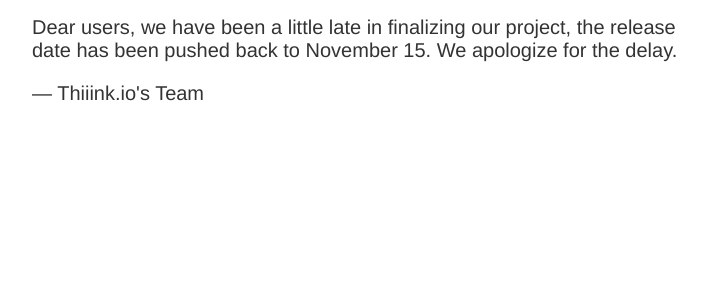
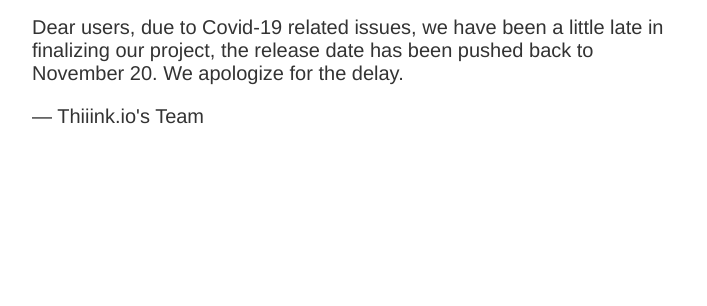
Before and after one commit to HugoDouma/thiiink_waiting, a plain HTML site: page index.html in a window 1280 px wide. Shown: the part 705-1011 px from the top of the page, without its empty margins (283-990 px from the left). Before the commit the page ends 988 px from the top, so only its background shows below. Drawn offline with Linux system fonts and the light colour scheme.

Commit message:
Update index.html

```diff
--- a/index.html
+++ b/index.html
@@ -15,7 +15,7 @@
     <h1>We&rsquo;ll be back soon!</h1>
     <img style="max-width:100%" src="./logo.png">
     <div>
-        <p>Dear users, we have been a little late in finalizing our project, the release date has been pushed back to November 15. We apologize for the delay.</p>
+        <p>Dear users, due to Covid-19 related issues, we have been a little late in finalizing our project, the release date has been pushed back to November 20. We apologize for the delay.</p>
         <p>&mdash; Thiiink.io's Team</p>
     </div>
 </article>
```
